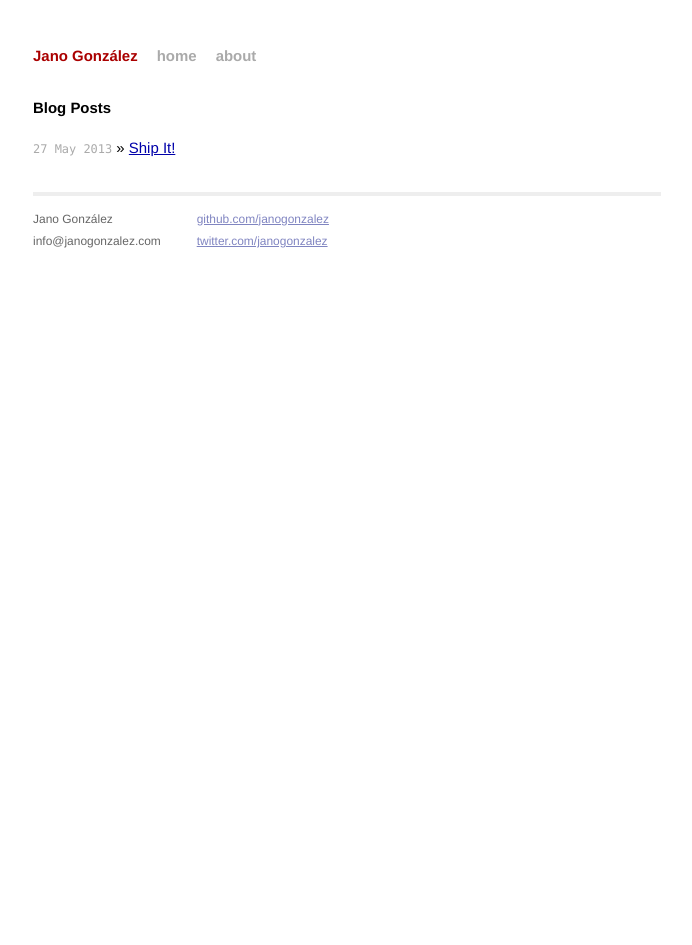
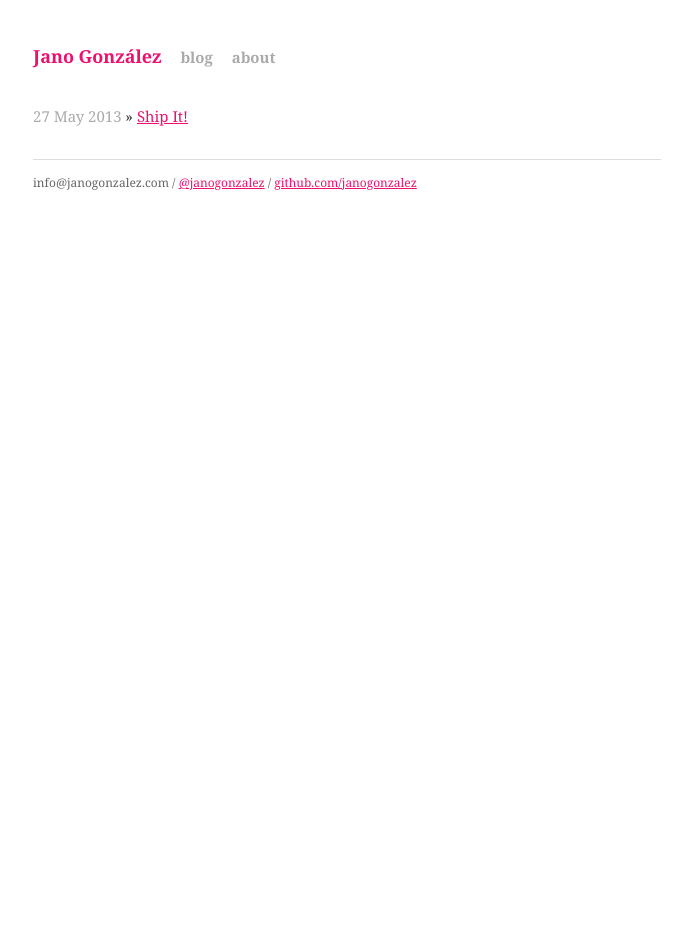
Before and after one commit to janogonzalez/janogonzalez.github.io, a Jekyll site: the page built from index.html, in a window 1280 px wide. Shown: the whole page, without its empty margins (293-985 px from the left). Built offline with Jekyll 4.4.1, drawn with Linux system fonts in a browser that asks for light colours.

Commit message:
Style changes

```diff
--- a/_layouts/default.html
+++ b/_layouts/default.html
@@ -17,7 +17,7 @@
       <div class="site">
         <div class="header">
           <h1 class="title"><a href="/">{{ site.name }}</a></h1>
-          <a class="extra" href="/">home</a>
+          <a class="extra" href="/">blog</a>
           <a class="extra" href="/about.html">about</a>
         </div>
 
@@ -26,14 +26,9 @@
         <div class="footer">
           <div class="contact">
             <p>
-              Jano González<br>
-              info@janogonzalez.com
-            </p>
-          </div>
-          <div class="contact">
-            <p>
-              <a href="http://github.com/janogonzalez">github.com/janogonzalez</a><br>
-              <a href="http://twitter.com/janogonzalez">twitter.com/janogonzalez</a><br>
+              info@janogonzalez.com /
+              <a href="http://twitter.com/janogonzalez">@janogonzalez</a> /
+              <a href="http://github.com/janogonzalez">github.com/janogonzalez</a>
             </p>
           </div>
         </div>
--- a/about.html
+++ b/about.html
@@ -2,10 +2,12 @@
 layout: default
 title: Jano González - About
 ---
-<h2>About</h2>
+<div id="post">
+  <h1>About</h1>
   <p>I'm a <a href="http://github.com/janogonzalez">developer</a>,
   <a href="http://soundcloud.com/janogonzalez">amateur musician</a> and aspiring
   <a href="http://lanyrd.com/profile/janogonzalez/past/speaking">conference
     speaker</a> living in Santiago de Chile.</p>
   <p>I work as CTO of <a href="http://hop.in">HopIn</a> and I'm available for
   teaching programming courses in english and spanish.</p>
+</div>
--- a/css/main.css
+++ b/css/main.css
@@ -14,20 +14,20 @@ html, body { height: 100%; }
 
 body {
   background-color: #FFF;
-  font: 13.34px Helvetica, Arial, sans-serif;
+  color: #333;
+  font: 18px "Georgia", "Times New Roman", serif;
   font-size: small;
   text-align: center;
 }
 
-h1, h2, h3, h4, h5, h6 {
-  font-size: 100%; }
+h1, h2, h3, h4, h5, h6 { font-size: 100%; }
 
 h1 { margin-bottom: 1em; }
 p { margin: 1em 0; }
 
-a         { color: #00a; }
-a:hover   { color: #000; }
-a:visited { color: #a0a; }
+a         { color: #ee106f; }
+a:hover   { color: #ee106f; }
+a:visited { color: #ee106f; }
 
 table {
   font-size: inherit;
@@ -50,8 +50,6 @@ ul.posts li {
 
 ul.posts span {
   color: #aaa;
-  font-family: Monaco, "Courier New", monospace;
-  font-size: 80%;
 }
 
 /*****************************************************************************/
@@ -74,12 +72,9 @@ ul.posts span {
 }
 
 .site .header h1.title {
+  font-size: 120%;
   display: inline-block;
   margin-bottom: 2em;
-}
-
-.site .header h1.title a {
-  color: #a00;
 }
 
 .site .header h1.title a:hover {
@@ -102,7 +97,7 @@ ul.posts span {
 .site .footer {
   font-size: 80%;
   color: #666;
-  border-top: 4px solid #eee;
+  border-top: 1px solid #ddd;
   margin-top: 2em;
   overflow: hidden;
 }
@@ -113,7 +108,7 @@ ul.posts span {
 }
 
 .site .footer .contact a {
-  color: #8085C1;
+  color: #ee106f;
 }
 
 .site .footer .rss {
@@ -131,6 +126,11 @@ ul.posts span {
 /* Posts
 /*
 /*****************************************************************************/
+
+#post h1 {
+  font-size: 200%;
+  margin-bottom: 0.5em;
+}
 
 /* standard */
 #post pre {
--- a/index.html
+++ b/index.html
@@ -4,7 +4,6 @@ title: Jano González
 ---
 
 <div id="home">
-  <h1>Blog Posts</h1>
   <ul class="posts">
     {% for post in site.posts %}
       <li><span>{{ post.date | date_to_string }}</span> &raquo; <a href="{{ post.url }}">{{ post.title }}</a></li>
```
Also changed, not shown: _layouts/post.html (+3 -4 lines). Lines whose indentation alone changed are shown as unchanged.
